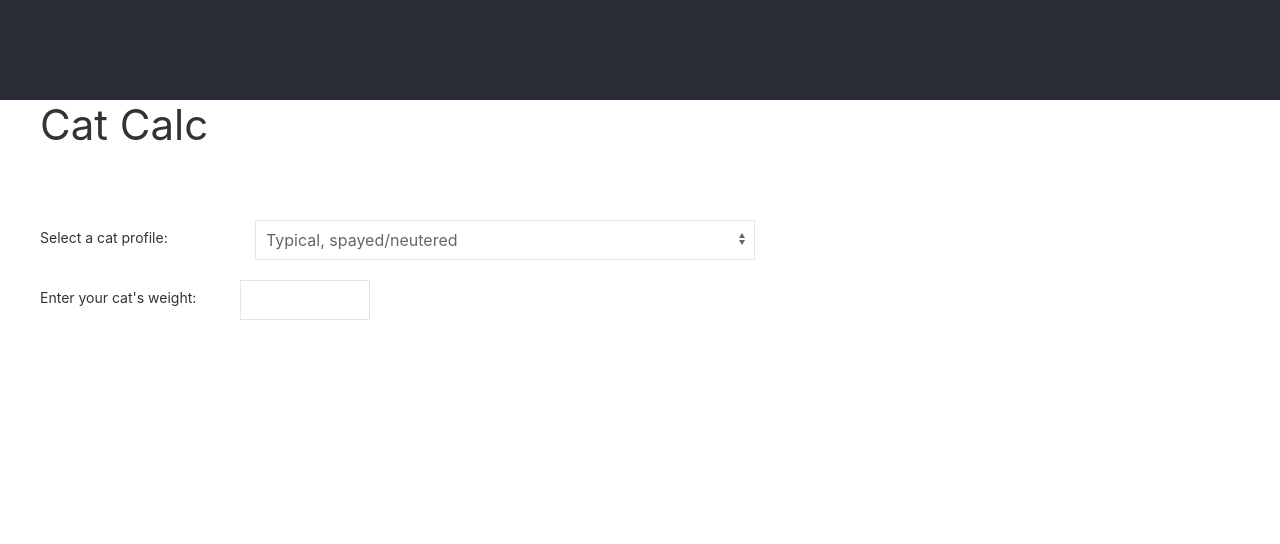
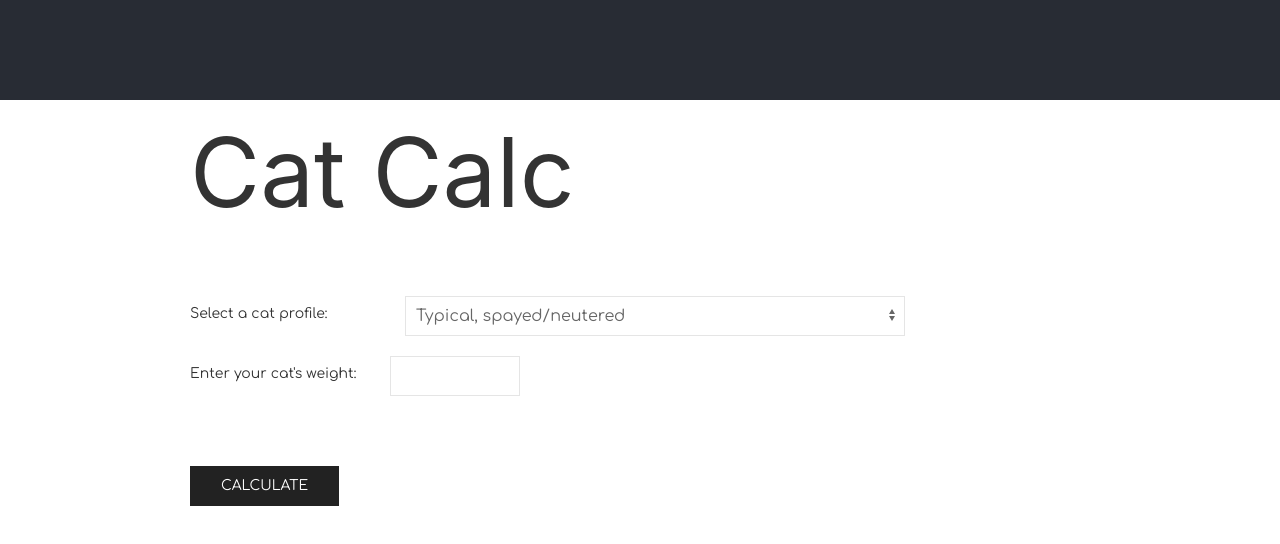
Before and after one commit to liztheshiz/cat-calc, a React (Create React App) app: page / in a window 1280 px wide. Shown: the top 544 px of the page. Built offline with nearby package versions, Linux system fonts and the light colour scheme.

Commit message:
home view renamed, new font added

```diff
--- a/src/App.js
+++ b/src/App.js
@@ -1,12 +1,12 @@
 import './App.css';
 import Header from './components/header';
-import Home from './components/home';
+import HomeView from './components/home-view';
 
 function App() {
     return (
         <div className="App">
             <Header />
-            <Home />
+            <HomeView />
         </div>
     );
 }
--- a/src/components/home.js
+++ b/src/components/home-view.js
@@ -1,7 +1,7 @@
-function Home() {
+function HomeView() {
     return (
-        <div className="uk-container uk-container-large">
-            <h1>Cat Calc</h1>
+        <div className="uk-container uk-container-small">
+            <h1 className="uk-heading-large uk-margin-top">Cat Calc</h1>
             <form className="uk-form-horizontal uk-margin-large">
                 <div className="uk-margin">
                     <label className="uk-form-label" for="cat-types">Select a cat profile:</label>
@@ -19,8 +19,9 @@ function Home() {
                     <input className="uk-input uk-form-width-small" id="cat-weight" type="number"></input>
                 </div>
             </form>
+            <button class="uk-button uk-button-secondary">Calculate</button>
         </div>
     );
 }
 
-export default Home;
+export default HomeView;
--- a/src/index.css
+++ b/src/index.css
@@ -1,13 +1,13 @@
+@import url('https://fonts.googleapis.com/css2?family=Comfortaa:wght@400;600;700&display=swap');
+
 body {
-  margin: 0;
-  font-family: -apple-system, BlinkMacSystemFont, 'Segoe UI', 'Roboto', 'Oxygen',
-    'Ubuntu', 'Cantarell', 'Fira Sans', 'Droid Sans', 'Helvetica Neue',
-    sans-serif;
-  -webkit-font-smoothing: antialiased;
-  -moz-osx-font-smoothing: grayscale;
+    margin: 0;
+    font-family: 'Comfortaa', sans-serif;
+    -webkit-font-smoothing: antialiased;
+    -moz-osx-font-smoothing: grayscale;
 }
 
 code {
-  font-family: source-code-pro, Menlo, Monaco, Consolas, 'Courier New',
-    monospace;
+    font-family: source-code-pro, Menlo, Monaco, Consolas, 'Courier New',
+        monospace;
 }
```
